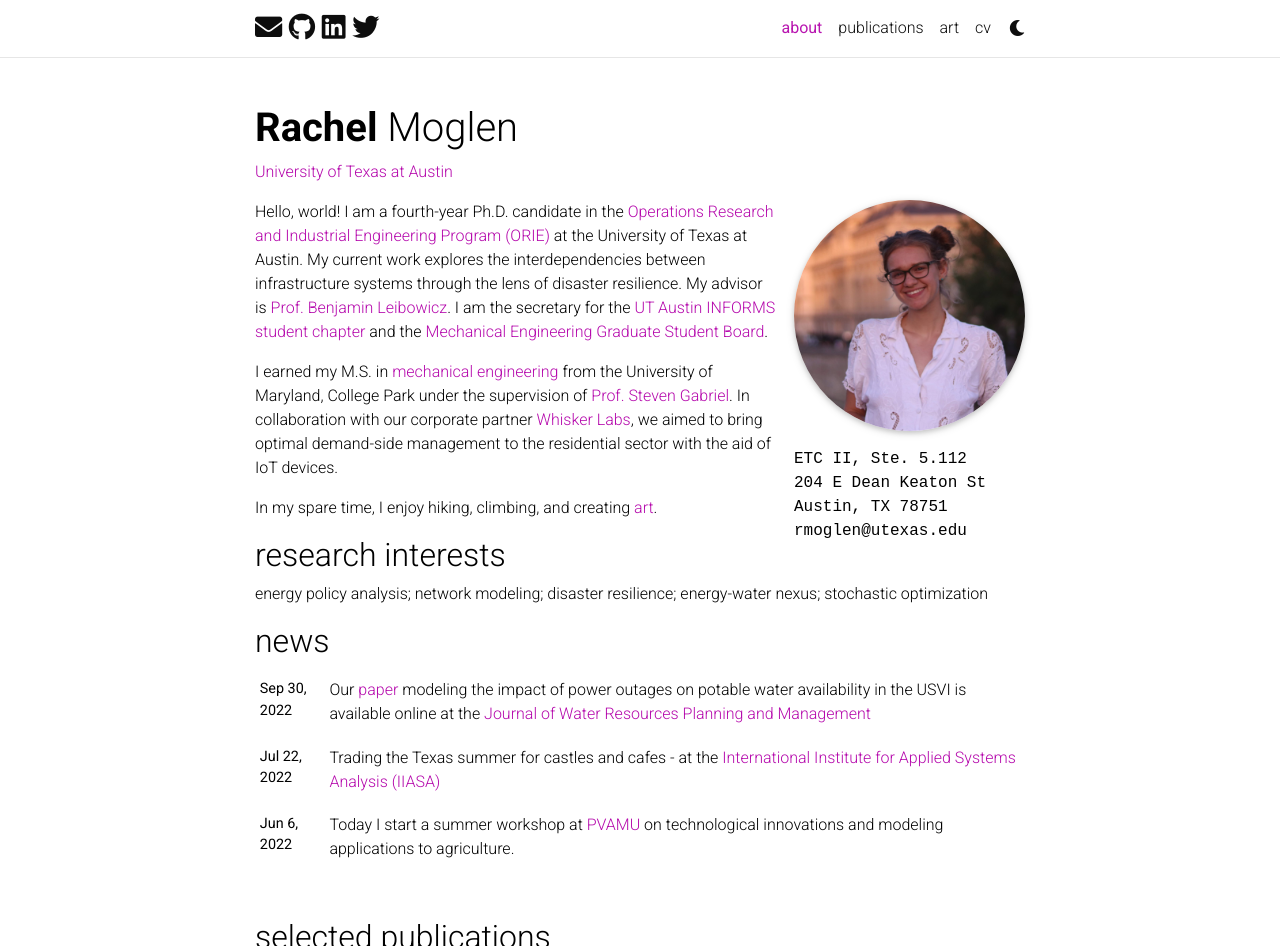
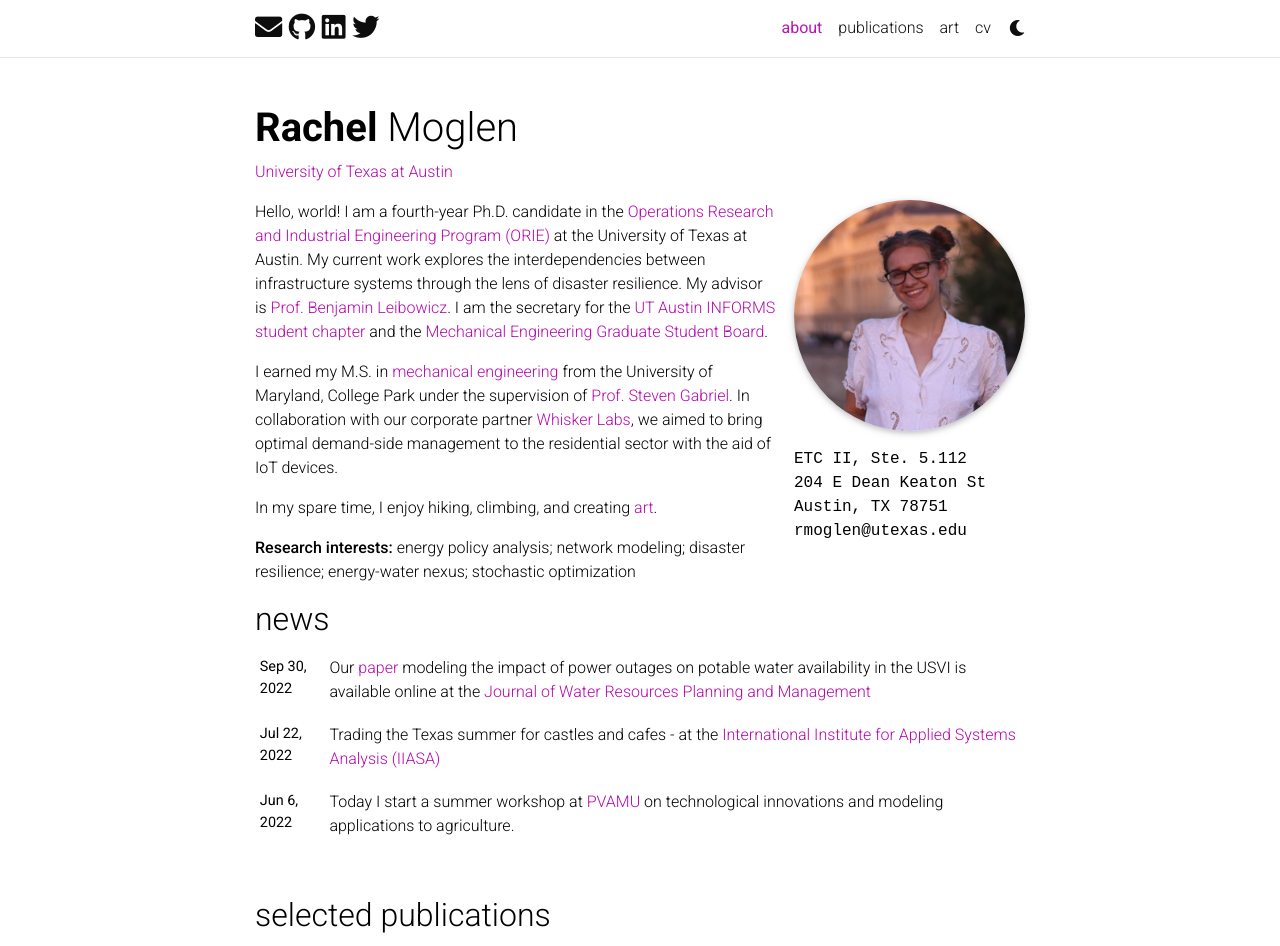
Before and after one commit to rmoglen/rmoglen.github.io, a Jekyll site: the page built from _pages/about.md, in a window 1280 px wide and 1223 px high, cut to the strip 0-946 px from the top of the window. Built offline with Jekyll 4.4.1, drawn with Linux system fonts in a browser that asks for light colours; full-size pictures stand in for the smaller copies a plugin makes; comment, search, counter and statistics services are not loaded; a style sheet for code colours, icons or effects is not loaded.

Commit message:
messing with formatting

```diff
--- a/_pages/about.md
+++ b/_pages/about.md
@@ -25,5 +25,5 @@ I earned my M.S. in [mechanical engineering](https://enme.umd.edu/) from the Uni
 
 In my spare time, I enjoy hiking, climbing, and creating [art](https://rmoglen.github.io/art/).
 
-<h2 class="year">research interests</h2>
-energy policy analysis; network modeling; disaster resilience; energy-water nexus; stochastic optimization
+
+**Research interests:** energy policy analysis; network modeling; disaster resilience; energy-water nexus; stochastic optimization
```
